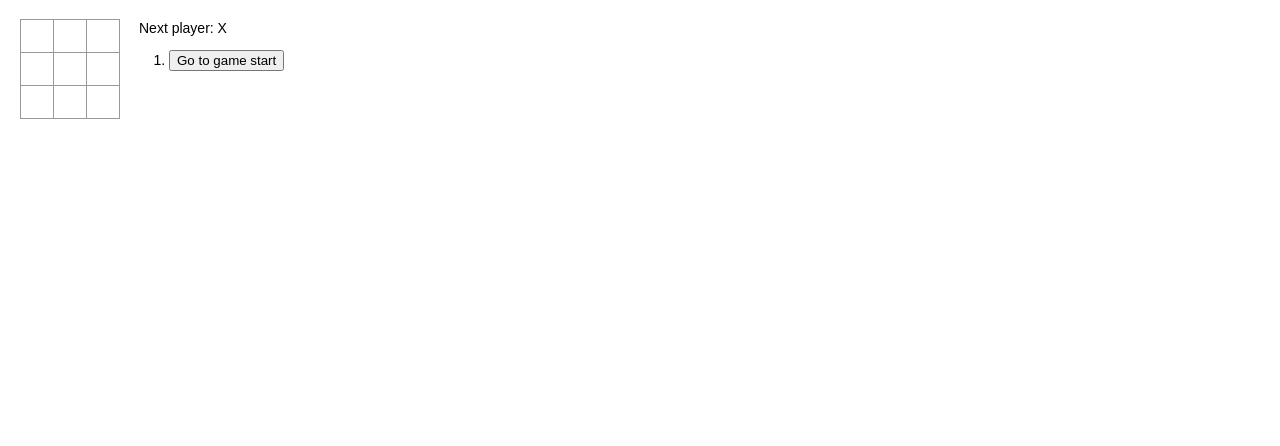
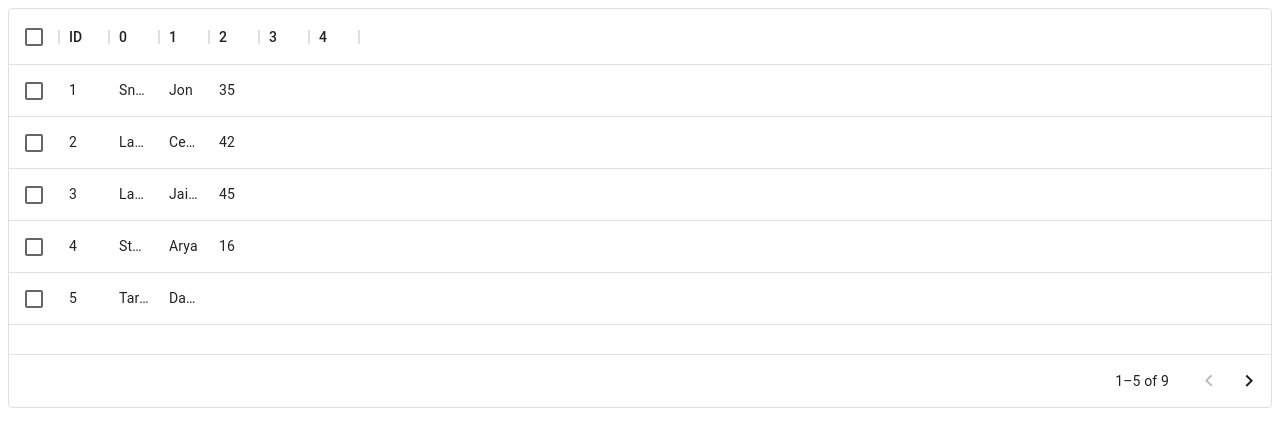
Before and after one commit to runtime-enforcement/whyenf, a React (Create React App) app in the folder visualization/: page / in a window 1280 px wide. Shown: the top 446 px of the page. Built offline with nearby package versions, Linux system fonts and the light colour scheme.

Commit message:
Starting with App

```diff
--- a/visualization/package.json
+++ b/visualization/package.json
@@ -3,6 +3,10 @@
   "version": "0.1.0",
   "private": true,
   "dependencies": {
+    "@emotion/react": "^11.7.1",
+    "@emotion/styled": "^11.6.0",
+    "@mui/material": "^5.2.8",
+    "@mui/x-data-grid": "^5.2.2",
     "@testing-library/jest-dom": "^5.16.1",
     "@testing-library/react": "^12.1.2",
     "@testing-library/user-event": "^13.5.0",
@@ -12,7 +16,7 @@
     "web-vitals": "^2.1.3"
   },
   "scripts": {
-    "start": "react-scripts start",
+    "start": "BROWSER=none react-scripts start",
     "build": "react-scripts build",
     "test": "react-scripts test",
     "eject": "react-scripts eject"
--- /dev/null
+++ b/visualization/src/App.js
@@ -0,0 +1,56 @@
+import * as React from 'react';
+import { DataGrid } from '@mui/x-data-grid';
+
+const columns = [
+  { field: 'id', headerName: 'ID', width: 20 },
+  { field: 'ts0', headerName: '0', width: 20 },
+  { field: 'ts1', headerName: '1', width: 20 },
+  { field: 'ts2', headerName: '2', width: 20 },
+  { field: 'ts3', headerName: '3', width: 20 },
+  { field: 'ts4', headerName: '4', width: 20 },
+  // { field: 'firstName', headerName: 'First name', width: 130 },
+  // { field: 'ts0', headerName: 'Last name', width: 130 },
+  // {
+  //   field: 'age',
+  //   headerName: 'Age',
+  //   type: 'number',
+  //   width: 90,
+  // },
+  // {
+  //   field: 'fullName',
+  //   headerName: 'Full name',
+  //   description: 'This column has a value getter and is not sortable.',
+  //   sortable: false,
+  //   width: 160,
+  //   valueGetter: (params) =>
+  //     `${params.getValue(params.id, 'firstName') || ''} ${
+  //       params.getValue(params.id, 'ts0') || ''
+  //     }`,
+  // },
+];
+
+const rows = [
+  { id: 1, ts0: 'Snow', ts1: 'Jon', ts2: 35 },
+  { id: 2, ts0: 'Lannister', ts1: 'Cersei', ts2: 42 },
+  { id: 3, ts0: 'Lannister', ts1: 'Jaime', ts2: 45 },
+  { id: 4, ts0: 'Stark', ts1: 'Arya', ts2: 16 },
+  { id: 5, ts0: 'Targaryen', ts1: 'Daenerys', ts2: null },
+  { id: 6, ts0: 'Melisandre', ts1: null, ts2: 150 },
+  { id: 7, ts0: 'Clifford', ts1: 'Ferrara', ts2: 44 },
+  { id: 8, ts0: 'Frances', ts1: 'Rossini', ts2: 36 },
+  { id: 9, ts0: 'Roxie', ts1: 'Harvey', ts2: 65 },
+];
+
+export default function DataTable() {
+  return (
+    <div style={{ height: 400, width: '100%' }}>
+      <DataGrid
+        rows={rows}
+        columns={columns}
+        pageSize={5}
+        rowsPerPageOptions={[5]}
+        checkboxSelection
+      />
+    </div>
+  );
+}
--- a/visualization/src/index.js
+++ b/visualization/src/index.js
@@ -1,148 +1,11 @@
-import React from 'react';
+import * as React from 'react';
 import ReactDOM from 'react-dom';
-import './index.css';
+import { StyledEngineProvider } from '@mui/material/styles';
+import App from './App';
 
-function Square(props) {
-  return (
-    <button className="square" onClick={props.onClick}>
-      {props.value}
-    </button>
-  );
-}
-
-class Board extends React.Component {
-  renderSquare(i) {
-    return (
-      <Square
-        value={this.props.squares[i]}
-        onClick={() => this.props.onClick(i)}
-      />
-    );
-  }
-
-  render() {
-    return (
-      <div>
-        <div className="board-row">
-          {this.renderSquare(0)}
-          {this.renderSquare(1)}
-          {this.renderSquare(2)}
-        </div>
-        <div className="board-row">
-          {this.renderSquare(3)}
-          {this.renderSquare(4)}
-          {this.renderSquare(5)}
-        </div>
-        <div className="board-row">
-          {this.renderSquare(6)}
-          {this.renderSquare(7)}
-          {this.renderSquare(8)}
-        </div>
-      </div>
-    );
-  }
-}
-
-class Game extends React.Component {
-  constructor(props) {
-    super(props);
-    this.state = {
-      history: [
-        {
-          squares: Array(9).fill(null)
-        }
-      ],
-      stepNumber: 0,
-      xIsNext: true
-    };
-  }
-
-  handleClick(i) {
-    const history = this.state.history.slice(0, this.state.stepNumber + 1);
-    const current = history[history.length - 1];
-    const squares = current.squares.slice();
-    if (calculateWinner(squares) || squares[i]) {
-      return;
-    }
-    squares[i] = this.state.xIsNext ? "X" : "O";
-    this.setState({
-      history: history.concat([
-        {
-          squares: squares
-        }
-      ]),
-      stepNumber: history.length,
-      xIsNext: !this.state.xIsNext
-    });
-  }
-
-  jumpTo(step) {
-    this.setState({
-      stepNumber: step,
-      xIsNext: (step % 2) === 0
-    });
-  }
-
-  render() {
-    const history = this.state.history;
-    const current = history[this.state.stepNumber];
-    const winner = calculateWinner(current.squares);
-
-    const moves = history.map((step, move) => {
-      const desc = move ?
-        'Go to move #' + move :
-        'Go to game start';
-      return (
-        <li key={move}>
-          <button onClick={() => this.jumpTo(move)}>{desc}</button>
-        </li>
-      );
-    });
-
-    let status;
-    if (winner) {
-      status = "Winner: " + winner;
-    } else {
-      status = "Next player: " + (this.state.xIsNext ? "X" : "O");
-    }
-
-    return (
-      <div className="game">
-        <div className="game-board">
-          <Board
-            squares={current.squares}
-            onClick={i => this.handleClick(i)}
-          />
-        </div>
-        <div className="game-info">
-          <div>{status}</div>
-          <ol>{moves}</ol>
-        </div>
-      </div>
-    );
-  }
-}
-
-// ========================================
-
-ReactDOM.render(<Game />, document.getElementById("root"));
-
-function calculateWinner(squares) {
-  const lines = [
-    [0, 1, 2],
-    [3, 4, 5],
-    [6, 7, 8],
-    [0, 3, 6],
-    [1, 4, 7],
-    [2, 5, 8],
-    [0, 4, 8],
-    [2, 4, 6]
-  ];
-  for (let i = 0; i < lines.length; i++) {
-    const [a, b, c] = lines[i];
-    if (squares[a] && squares[a] === squares[b] && squares[a] === squares[c]) {
-      return squares[a];
-    }
-  }
-  return null;
-}
+ReactDOM.render(
+  <StyledEngineProvider injectFirst>
+    <App />
+  </StyledEngineProvider>,
+  document.querySelector("#root")
+);
```
Also changed, not shown: visualization/src/grid.js (added, +148 -0 lines), visualization/src/grid.css (renamed from visualization/src/index.css), 1 other file (tests, documents, lock files or other folders).
